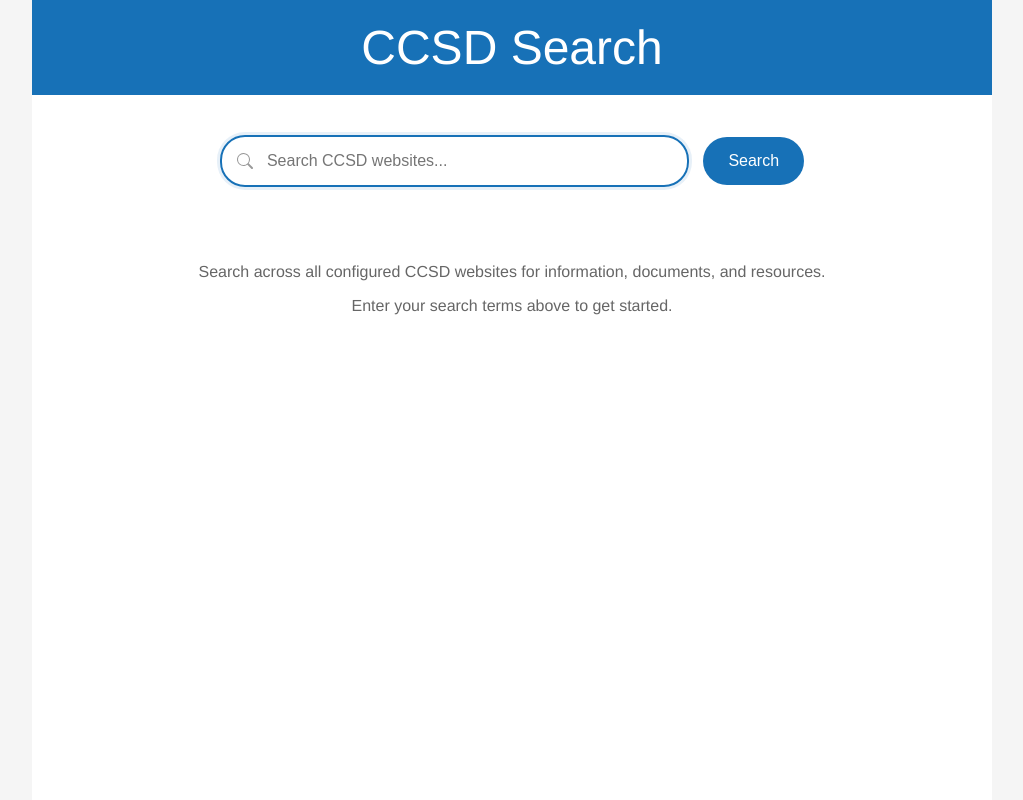
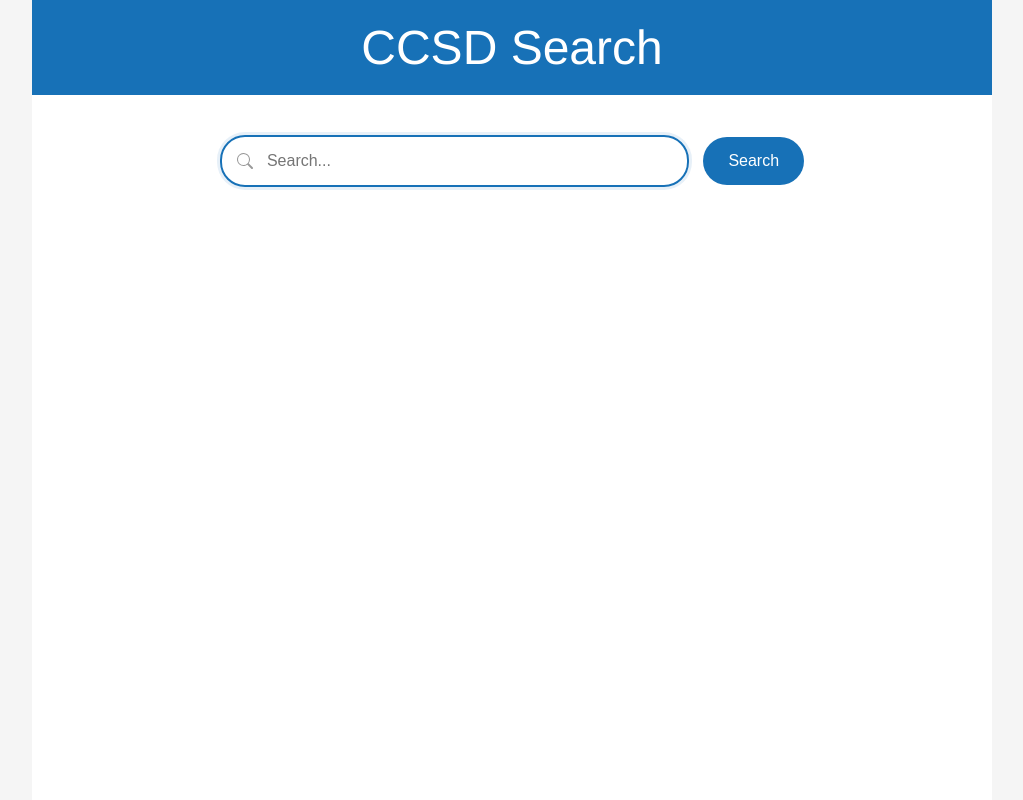
Before and after one commit to bryansiegel/ccsd-site-search, a PHP site: page / in a window 1280 px wide. Shown: the whole page, without its empty margins (128-1151 px from the left). Run offline with PHP 8.4, Linux system fonts and the light colour scheme.

Commit message:
refactor

```diff
--- a/index.php
+++ b/index.php
@@ -112,16 +112,12 @@ $searchQuery = $_GET['addsearch'] ?? '';
                 <label for="addsearch" class="hidden">Search</label>
                 <input type="text" name="addsearch" id="addsearch" class="addsearch"
                        value="<?= htmlspecialchars($searchQuery) ?>"
-                       placeholder="Search CCSD websites..."
+                       placeholder="Search..."
                        autofocus>
                 <input type="submit" class="search-btn" value="Search">
             </form>
         </div>
 
-        <div class="content">
-            <p>Search across all configured CCSD websites for information, documents, and resources.</p>
-            <p>Enter your search terms above to get started.</p>
-        </div>
     </div>
 </body>
 </html>
```
